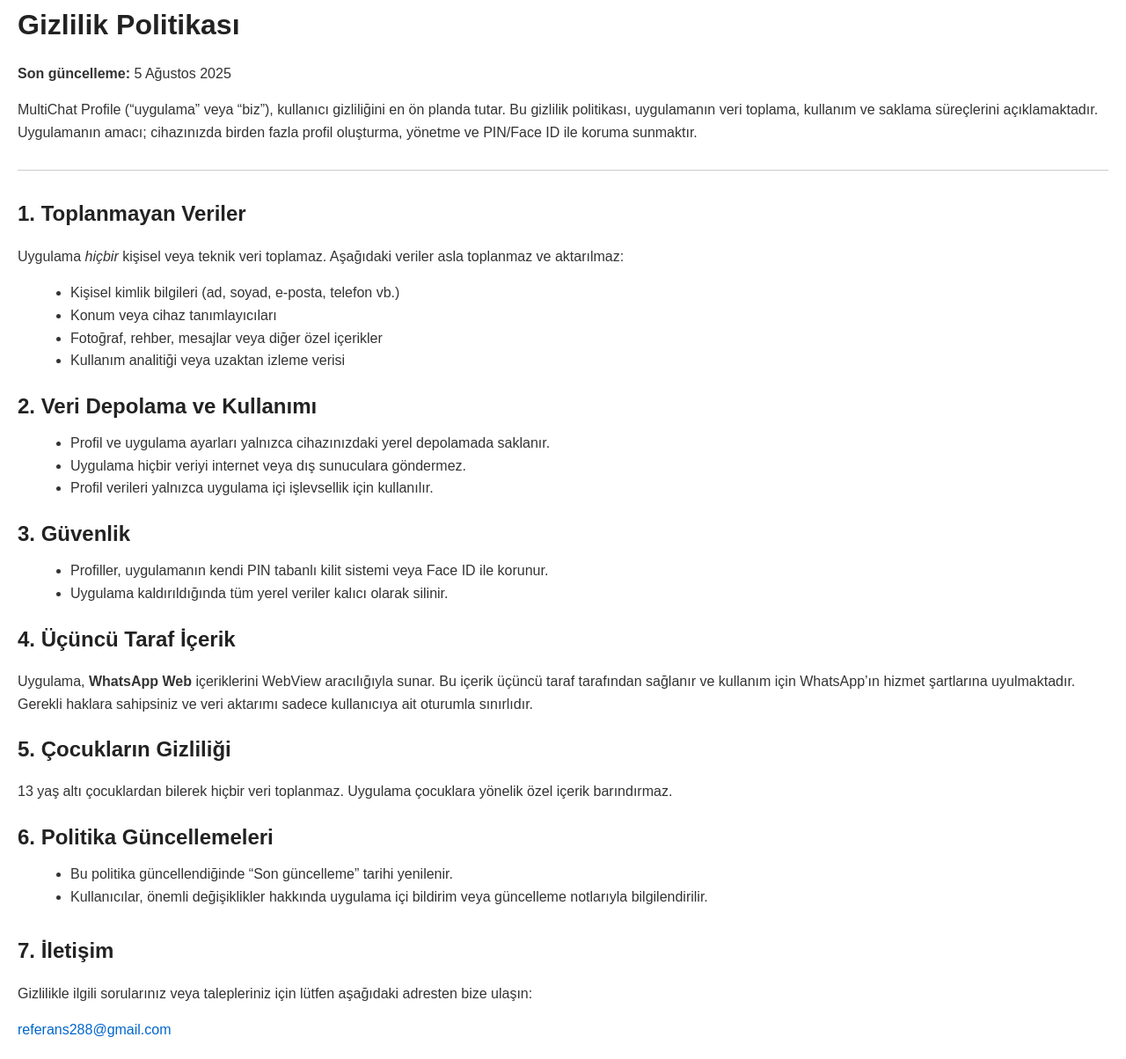
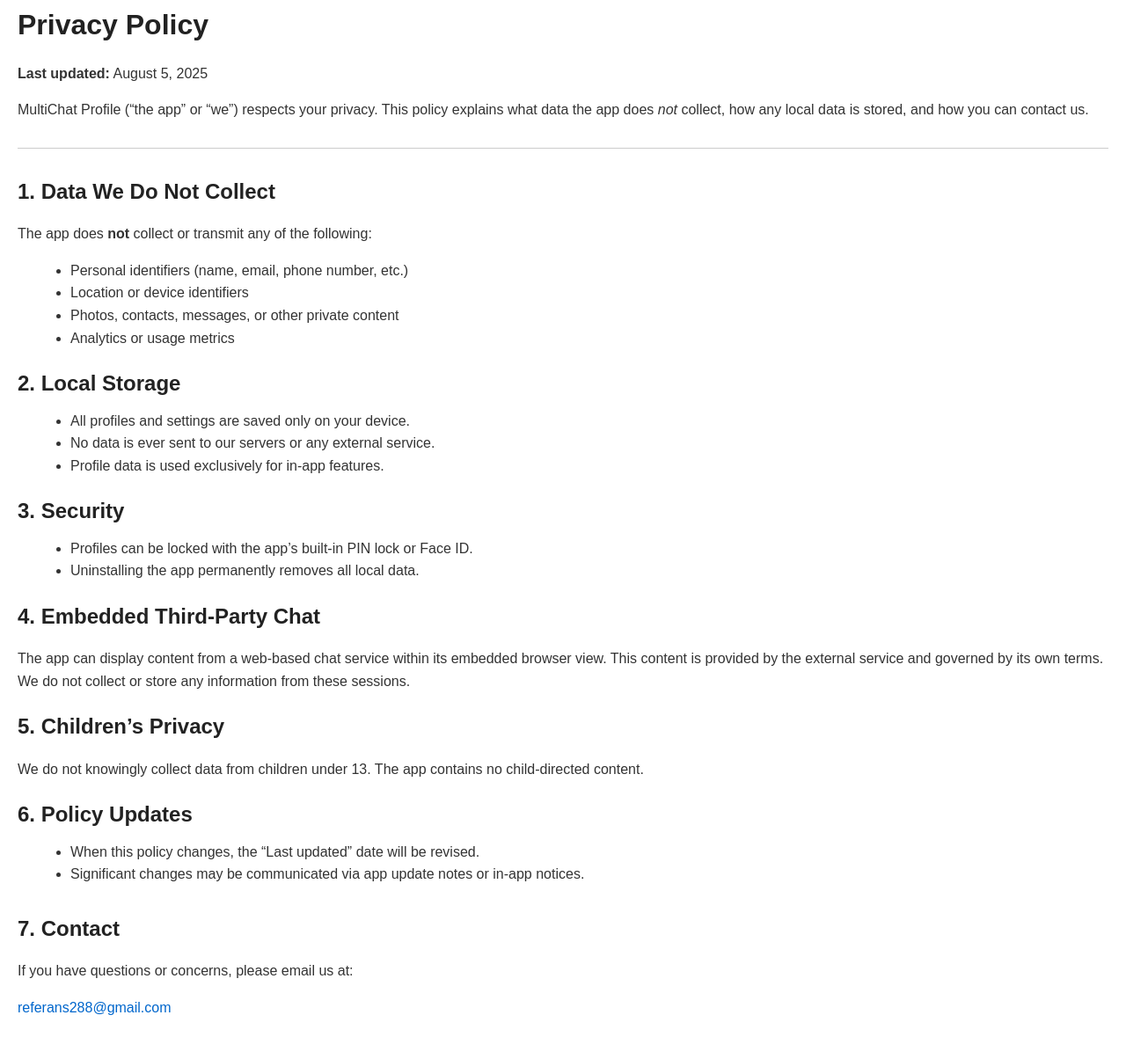
Before and after one commit to BIGROCKF/multichat-profile-privacy, a plain HTML site: page index.html in a window 1280 px wide. Shown: the part 18-1222 px from the top of the page at 88% size. After the commit the page ends 1196 px from the top, so only its background shows below. Drawn offline with Linux system fonts and the light colour scheme.

Commit message:
Update index.html

```diff
--- a/index.html
+++ b/index.html
@@ -1,9 +1,9 @@
 <!DOCTYPE html>
-<html lang="tr">
+<html lang="en">
 <head>
   <meta charset="UTF-8">
   <meta name="viewport" content="width=device-width, initial-scale=1.0">
-  <title>Gizlilik Politikası – MultiChat Profile</title>
+  <title>Privacy Policy – MultiChat Profile</title>
   <style>
     body {
       font-family: Arial, sans-serif;
@@ -36,48 +36,48 @@
   </style>
 </head>
 <body>
-  <h1>Gizlilik Politikası</h1>
-  <p><strong>Son güncelleme:</strong> 5 Ağustos 2025</p>
-  <p>MultiChat Profile (“uygulama” veya “biz”), kullanıcı gizliliğini en ön planda tutar. Bu gizlilik politikası, uygulamanın veri toplama, kullanım ve saklama süreçlerini açıklamaktadır. Uygulamanın amacı; cihazınızda birden fazla profil oluşturma, yönetme ve PIN/Face ID ile koruma sunmaktır.</p>
+  <h1>Privacy Policy</h1>
+  <p><strong>Last updated:</strong> August 5, 2025</p>
+  <p>MultiChat Profile (“the app” or “we”) respects your privacy. This policy explains what data the app does <em>not</em> collect, how any local data is stored, and how you can contact us.</p>
   <hr>
 
-  <h2>1. Toplanmayan Veriler</h2>
-  <p>Uygulama <em>hiçbir</em> kişisel veya teknik veri toplamaz. Aşağıdaki veriler asla toplanmaz ve aktarılmaz:</p>
+  <h2>1. Data We Do Not Collect</h2>
+  <p>The app does <strong>not</strong> collect or transmit any of the following:</p>
   <ul>
-    <li>Kişisel kimlik bilgileri (ad, soyad, e-posta, telefon vb.)</li>
-    <li>Konum veya cihaz tanımlayıcıları</li>
-    <li>Fotoğraf, rehber, mesajlar veya diğer özel içerikler</li>
-    <li>Kullanım analitiği veya uzaktan izleme verisi</li>
+    <li>Personal identifiers (name, email, phone number, etc.)</li>
+    <li>Location or device identifiers</li>
+    <li>Photos, contacts, messages, or other private content</li>
+    <li>Analytics or usage metrics</li>
   </ul>
 
-  <h2>2. Veri Depolama ve Kullanımı</h2>
+  <h2>2. Local Storage</h2>
   <ul>
-    <li>Profil ve uygulama ayarları yalnızca cihazınızdaki yerel depolamada saklanır.</li>
-    <li>Uygulama hiçbir veriyi internet veya dış sunuculara göndermez.</li>
-    <li>Profil verileri yalnızca uygulama içi işlevsellik için kullanılır.</li>
+    <li>All profiles and settings are saved only on your device.</li>
+    <li>No data is ever sent to our servers or any external service.</li>
+    <li>Profile data is used exclusively for in-app features.</li>
   </ul>
 
-  <h2>3. Güvenlik</h2>
+  <h2>3. Security</h2>
   <ul>
-    <li>Profiller, uygulamanın kendi PIN tabanlı kilit sistemi veya Face ID ile korunur.</li>
-    <li>Uygulama kaldırıldığında tüm yerel veriler kalıcı olarak silinir.</li>
+    <li>Profiles can be locked with the app’s built-in PIN lock or Face ID.</li>
+    <li>Uninstalling the app permanently removes all local data.</li>
   </ul>
 
-  <h2>4. Üçüncü Taraf İçerik</h2>
-  <p>Uygulama, <strong>WhatsApp Web</strong> içeriklerini WebView aracılığıyla sunar. Bu içerik üçüncü taraf tarafından sağlanır ve kullanım için WhatsApp’ın hizmet şartlarına uyulmaktadır. Gerekli haklara sahipsiniz ve veri aktarımı sadece kullanıcıya ait oturumla sınırlıdır.</p>
+  <h2>4. Embedded Third-Party Chat</h2>
+  <p>The app can display content from a web-based chat service within its embedded browser view. This content is provided by the external service and governed by its own terms. We do not collect or store any information from these sessions.</p>
 
-  <h2>5. Çocukların Gizliliği</h2>
-  <p>13 yaş altı çocuklardan bilerek hiçbir veri toplanmaz. Uygulama çocuklara yönelik özel içerik barındırmaz.</p>
+  <h2>5. Children’s Privacy</h2>
+  <p>We do not knowingly collect data from children under 13. The app contains no child-directed content.</p>
 
-  <h2>6. Politika Güncellemeleri</h2>
+  <h2>6. Policy Updates</h2>
   <ul>
-    <li>Bu politika güncellendiğinde “Son güncelleme” tarihi yenilenir.</li>
-    <li>Kullanıcılar, önemli değişiklikler hakkında uygulama içi bildirim veya güncelleme notlarıyla bilgilendirilir.</li>
+    <li>When this policy changes, the “Last updated” date will be revised.</li>
+    <li>Significant changes may be communicated via app update notes or in-app notices.</li>
   </ul>
 
   <div class="contact">
-    <h2>7. İletişim</h2>
-    <p>Gizlilikle ilgili sorularınız veya talepleriniz için lütfen aşağıdaki adresten bize ulaşın:</p>
+    <h2>7. Contact</h2>
+    <p>If you have questions or concerns, please email us at:</p>
     <p><a href="mailto:referans288@gmail.com">referans288@gmail.com</a></p>
   </div>
 </body>
```
